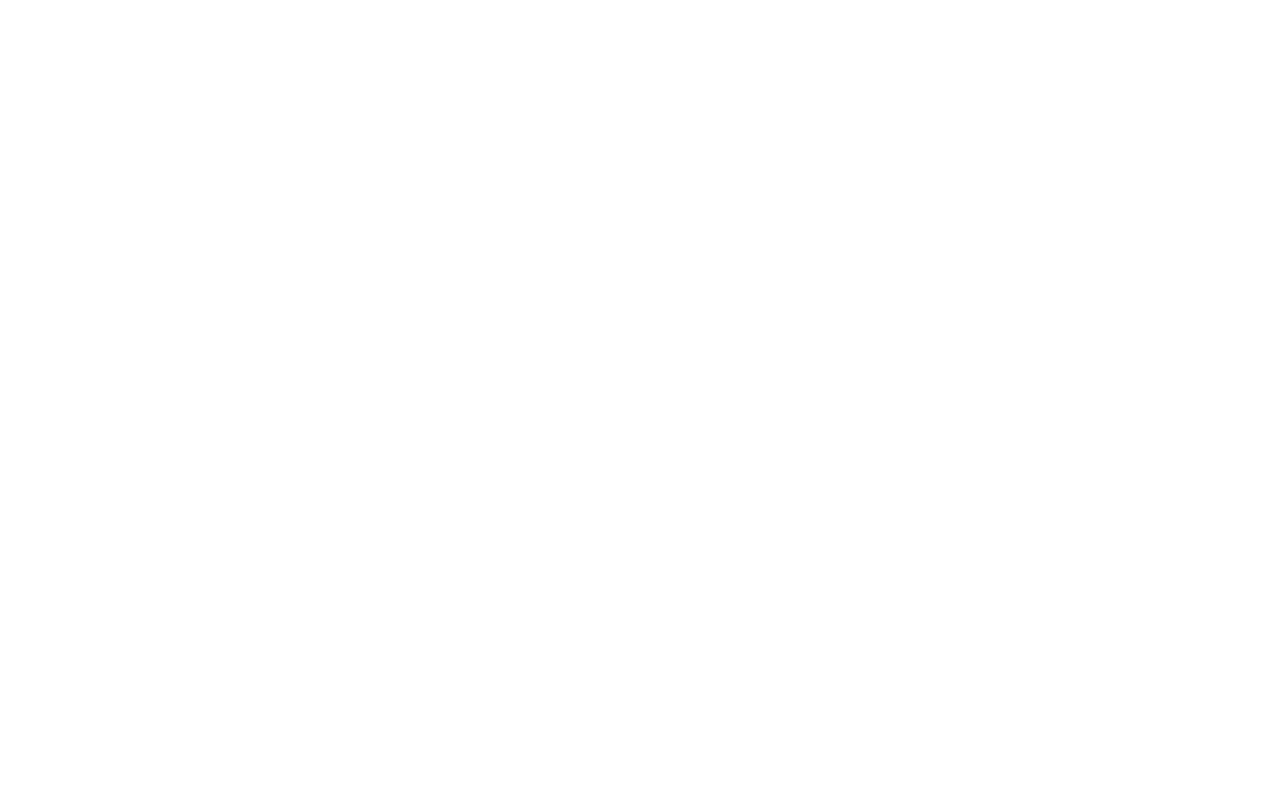
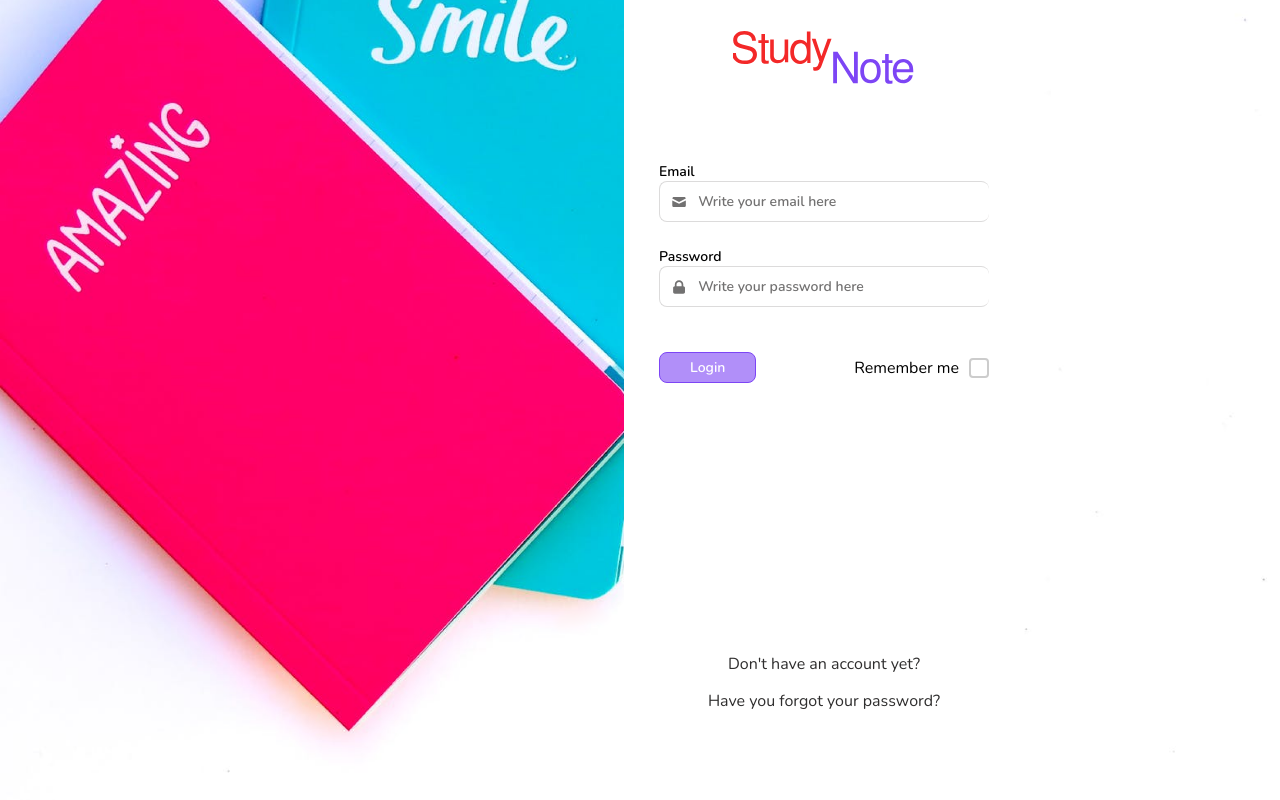
Before and after one commit to CardozoCasariegoLuciano/StudyNotes-Frontend, a React (Vite) app: page /auth/login in a window 1280 px wide. Built offline with nearby package versions, Linux system fonts and the light colour scheme.

Commit message:
SNTAB-33 Add login template, test WIP

```diff
--- /dev/null
+++ b/src/components/FormsElements/CheckBox/SimpleCheckBox.scss
@@ -0,0 +1,10 @@
+.SimpleCheckBox {
+  display: flex;
+  align-items: center;
+  justify-content: center;
+  gap: 10px;
+
+  label {
+    cursor: pointer;
+  }
+}
--- /dev/null
+++ b/src/components/FormsElements/CheckBox/SimpleCheckBox.tsx
@@ -0,0 +1,24 @@
+import { CheckBox } from "../../StyledComponents/CheckBox/CheckBox";
+import "./SimpleCheckBox.scss"
+
+type SimpleCheckBoxPropType = {
+  label?: string;
+  labelLeft?: boolean;
+  defaultCheck?: boolean;
+};
+
+const showLabel = (text: string) => {
+ return <label htmlFor="SimpleCheckBox_id">{text}</label>
+}
+
+const SimpleCheckBox = (props: SimpleCheckBoxPropType) => {
+  return (
+    <div className="SimpleCheckBox">
+      {!props.labelLeft && showLabel(props.label!)}
+      <CheckBox id="SimpleCheckBox_id" checked={props.defaultCheck}/>
+      {props.labelLeft && showLabel(props.label!)}
+    </div>
+  );
+};
+
+export default SimpleCheckBox;
--- /dev/null
+++ b/src/components/StyledComponents/CheckBox/CheckBox.tsx
@@ -0,0 +1,27 @@
+import styled from "styled-components";
+import "../../../variables.scss";
+
+export const CheckBox = styled.input.attrs({ type: "checkbox" })`
+  appearance: none;
+  height: 20px;
+  width: 20px;
+  border: 2px solid #ccc;
+  border-radius: 4px;
+  outline: none;
+  cursor: pointer;
+  position: relative;
+
+  &:checked {
+    background-color: var(--secondary_color_500);
+    border: 1px solid var(--secondary_color_500);
+  }
+
+  &:checked::before {
+    content: "✓";
+    font-size: 20px;
+    color: white;
+    position: absolute;
+    top: -3px;
+    left: 1px;
+  }
+`;
--- /dev/null
+++ b/src/pages/Auth/LoginPage.tsx
@@ -0,0 +1,83 @@
+import { ChangeEvent } from "react";
+import { Link, useNavigate } from "react-router-dom";
+import SimpleCheckBox from "../../components/FormsElements/CheckBox/SimpleCheckBox";
+import SimpleInput from "../../components/FormsElements/Input/SimpleInput";
+import Logo from "../../components/Logo/Logo";
+import { SimpleButton } from "../../components/StyledComponents/Button/SimpleButton";
+import { useForm } from "../../hooks/useForm";
+import { useShowAlert } from "../../hooks/useShowAlert";
+
+const LoginPage = () => {
+  const { showAlert, showModal } = useShowAlert();
+  const navigate = useNavigate();
+  const form = useForm(
+    {
+      email: "",
+      password: "",
+    },
+    {
+      email: { required: true, email: true },
+      password: { required: true, min: 5, max: 30 },
+    }
+  );
+
+  const submit = async (eve: ChangeEvent<HTMLFormElement>) => {
+    form.checkFormErrors(eve);
+    if (form.hasErrors()) return;
+
+    //const error = await register(form.formState);
+    //if (!error) {
+    //form.onResetForm();
+    //navigate("/home");
+    //} else {
+    //showModal(error.message);
+    //}
+  };
+  return (
+    <>
+      <div className="auth">
+        <div className="auth__container">
+          <Logo margin="20px 0px 50px 0px" />
+          <form className="login_form" onSubmit={submit}>
+            <div className="auth_inputs">
+              <SimpleInput
+                type="text"
+                name="email"
+                icon="email"
+                value={form.email}
+                onChange={form.onInputChange}
+                onBlur={form.onBlur}
+                errorMessage={form.formErrors.email}
+                onCleanInput={form.onCleanInput}
+              />
+
+              <SimpleInput
+                type="password"
+                name="password"
+                icon="lock"
+                value={form.password}
+                onChange={form.onInputChange}
+                onBlur={form.onBlur}
+                errorMessage={form.formErrors.password}
+                onCleanInput={form.onCleanInput}
+              />
+              {showAlert()}
+            </div>
+            <div className="auth-login__actions">
+              <div className="auth-login__actions--buttons">
+                <SimpleButton disabled={form.hasErrors()}>Login</SimpleButton>
+                <SimpleCheckBox label="Remember me"/>
+              </div>
+              <div className="auth-login__actions--links">
+                <Link to="/auth/register">Don't have an account yet?</Link>
+                <Link to="/auth/register">Have you forgot your password?</Link>
+              </div>
+            </div>
+          </form>
+        </div>
+      </div>
+    </>
+  );
+};
+
+export default LoginPage;
--- a/src/pages/Auth/RegisterPage.tsx
+++ b/src/pages/Auth/RegisterPage.tsx
@@ -2,12 +2,12 @@
 import "./authStyles.scss";
 import "../../styles.scss";
 import { SimpleButton } from "../../components/StyledComponents/Button/SimpleButton";
-import SimpleInput from "../../components/Input/SimpleInput/SimpleInput";
 import { useForm } from "../../hooks/useForm";
 import { Link, useNavigate } from "react-router-dom";
 import { ChangeEvent } from "react";
 import useRegister from "../../hooks/useRegister";
 import { useShowAlert } from "../../hooks/useShowAlert";
+import SimpleInput from "../../components/FormsElements/Input/SimpleInput";
 
 const RegisterPage = () => {
   const { showAlert, showModal } = useShowAlert();
@@ -45,7 +45,7 @@
     <div className="auth">
       <div className="auth__container">
         <Logo margin="20px 0px 50px 0px" />
-        <form onSubmit={submit}>
+        <form className="register_form" onSubmit={submit}>
           <div className="auth_inputs">
             <SimpleInput
               type="text"
@@ -92,7 +92,7 @@
             />
             {showAlert()}
           </div>
-          <div className="auth__actions">
+          <div className="auth-register__actions">
             <SimpleButton disabled={form.hasErrors()}>Sing In</SimpleButton>
             <Link to="/auth/login">Have an account yet?</Link>
           </div>
--- a/src/pages/Auth/authStyles.scss
+++ b/src/pages/Auth/authStyles.scss
@@ -10,16 +10,24 @@
 }
 
 .auth {
-  form {
+  .register_form,
+  .login_form {
     width: 100%;
     max-width: 330px;
-    height: calc(100vh - 200px);
     display: flex;
     flex-direction: column;
     justify-content: space-between;
   }
 
-  &__actions {
+  .register_form {
+    height: calc(100vh - 200px);
+  }
+
+  .login_form {
+    height: calc(100vh - 435px);
+  }
+
+  &-register__actions {
     display: flex;
     justify-content: space-between;
     align-items: center;
@@ -34,6 +42,36 @@
       }
     }
   }
+  &-login__actions {
+    display: flex;
+    flex-direction: column;
+    justify-content: space-between;
+    align-items: center;
+    min-height: 120%;
+    margin-top: 20px;
+
+    a {
+      color: var(--grey_700);
+      text-decoration: none;
+      text-align: center;
+
+      &:hover {
+        text-decoration: underline;
+      }
+    }
+    &--buttons {
+      width: 100%;
+      display: flex;
+      justify-content: space-between;
+      align-items: center;
+    }
+
+    &--links {
+      display: flex;
+      flex-direction: column;
+      gap: 15px;
+    }
+  }
 }
 
 @media (min-width: 800px) {
@@ -46,8 +84,12 @@
   .auth__container {
     margin-right: 0px;
 
-    form {
+    .register_form {
       max-height: 500px;
+    }
+
+    .login_form {
+      max-height: 300px;
     }
   }
 }
--- a/src/router/AuthRoutes.tsx
+++ b/src/router/AuthRoutes.tsx
@@ -1,4 +1,5 @@
 import { Route, Routes } from "react-router-dom";
+import LoginPage from "../pages/Auth/LoginPage";
 import RegisterPage from "../pages/Auth/RegisterPage";
 
 const AuthRoutes = () => {
@@ -6,6 +7,7 @@
     <>
       <Routes>
         <Route path="register" element={<RegisterPage />} />
+        <Route path="login" element={<LoginPage />} />
       </Routes>
     </>
   );
```
Also changed, not shown: test/testHelpers/functions.tsx (added, +13 -0 lines), src/components/FormsElements/Input/SimpleInput.tsx (renamed from src/components/Input/SimpleInput/SimpleInput.tsx), src/components/FormsElements/Input/simpleInput.scss (renamed from src/components/Input/SimpleInput/simpleInput.scss), 2 other files (tests, documents, lock files or other folders).
